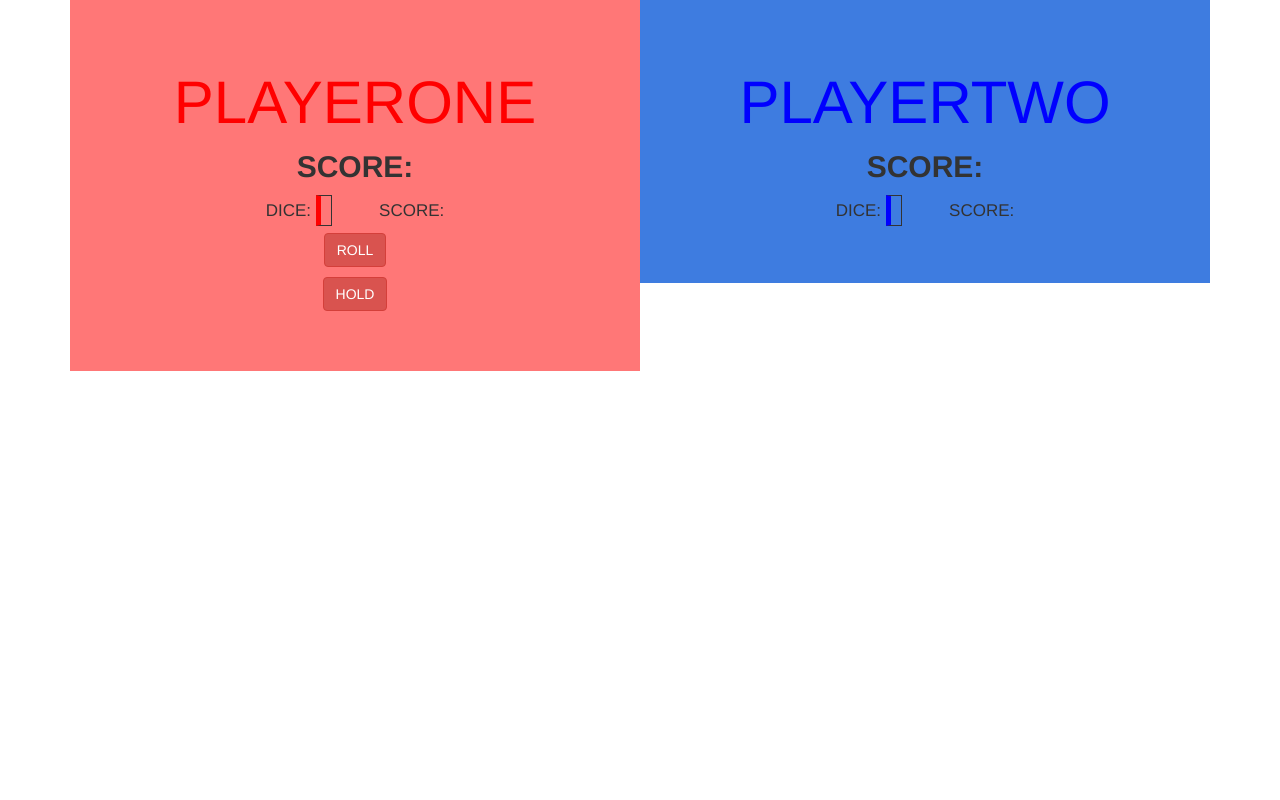
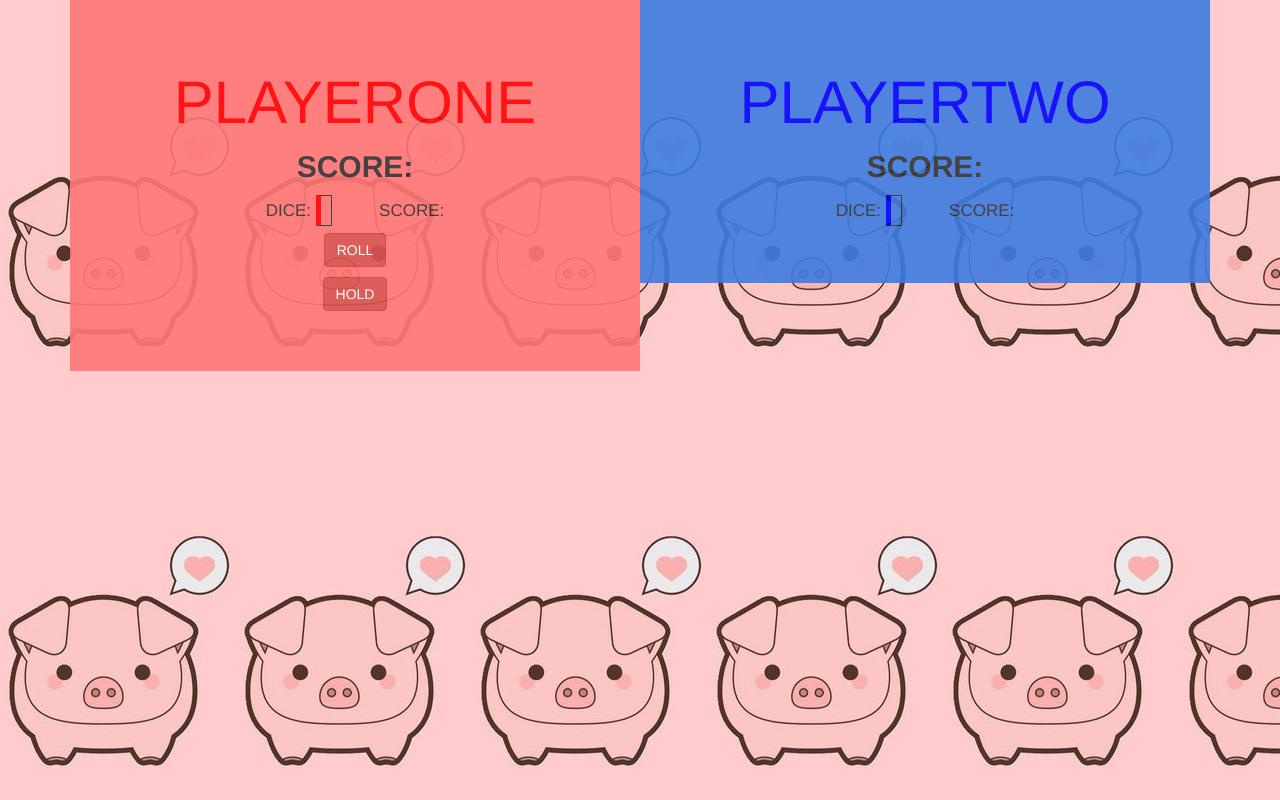
Before and after one commit to codeprospect/Pig-dice, a plain HTML site: page game.html in a window 1280 px wide. Drawn offline with Linux system fonts and the light colour scheme.

Commit message:
created an img file amd styled the background of the game page

```diff
--- a/css/game.css
+++ b/css/game.css
@@ -1,3 +1,9 @@
+.container {
+  opacity: 0.9;
+}
+body {
+  background-image: url('../img/pig.jpg');
+}
 #buttons {
   text-align: center;
   clear: both;
--- a/game.html
+++ b/game.html
@@ -2,8 +2,8 @@
 <html lang="en" dir="ltr">
   <head>
     <meta charset="utf-8">
+    <link rel="stylesheet" href="css/bootstrap.css">
     <link rel="stylesheet" href="css/game.css">
-    <link rel="stylesheet" href="css/bootstrap.css">
     <script src="js/jquery-3.3.1.js" charset="utf-8"></script>
     <script src="js/scripts.js" charset="utf-8"></script>
     <title>GAME</title>
```
Also changed, not shown: img/pig.jpg (added).
